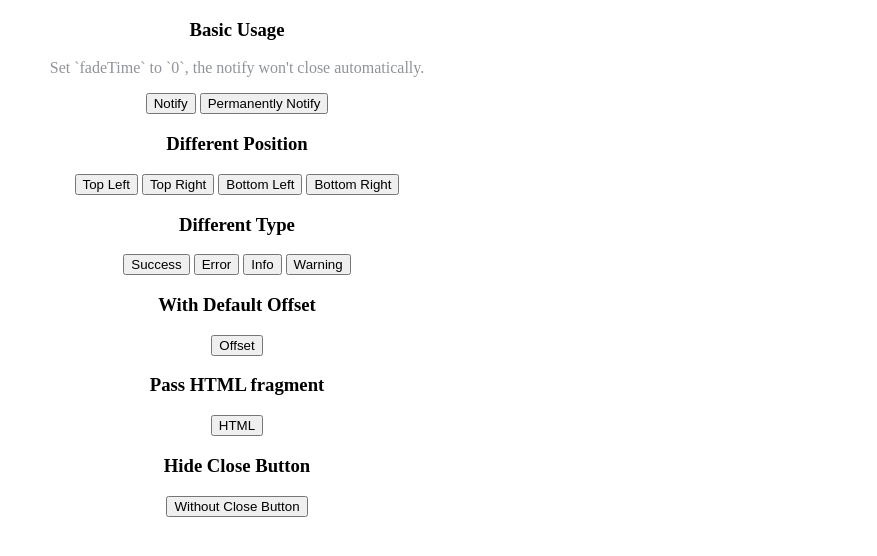
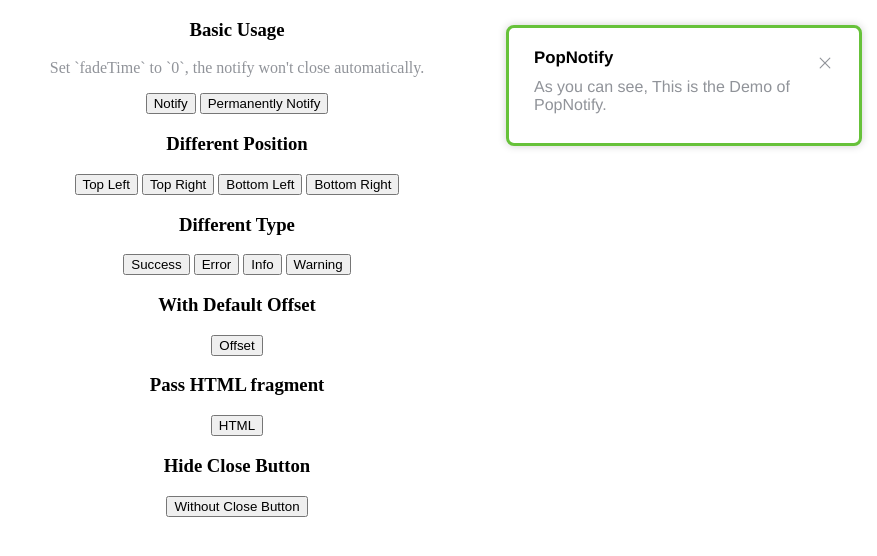
Before and after one commit to ZiuChen/PopNotify, a plain HTML site: page demo/Demo.html in a window 1280 px wide. Shown: the whole page, without its empty margins (403-1280 px from the left). Drawn offline with Linux system fonts and the light colour scheme.

Commit message:
README UPDATE

```diff
--- a/demo/Demo.html
+++ b/demo/Demo.html
@@ -102,6 +102,12 @@
           showClose: false,
         })
       })
+      setTimeout(() => {
+        PopNotify.success({
+          title: "PopNotify",
+          content: "As you can see, This is the Demo of PopNotify.",
+        })
+      }, 1000)
     </script>
   </body>
 </html>
```
Also changed, not shown: README.md.
